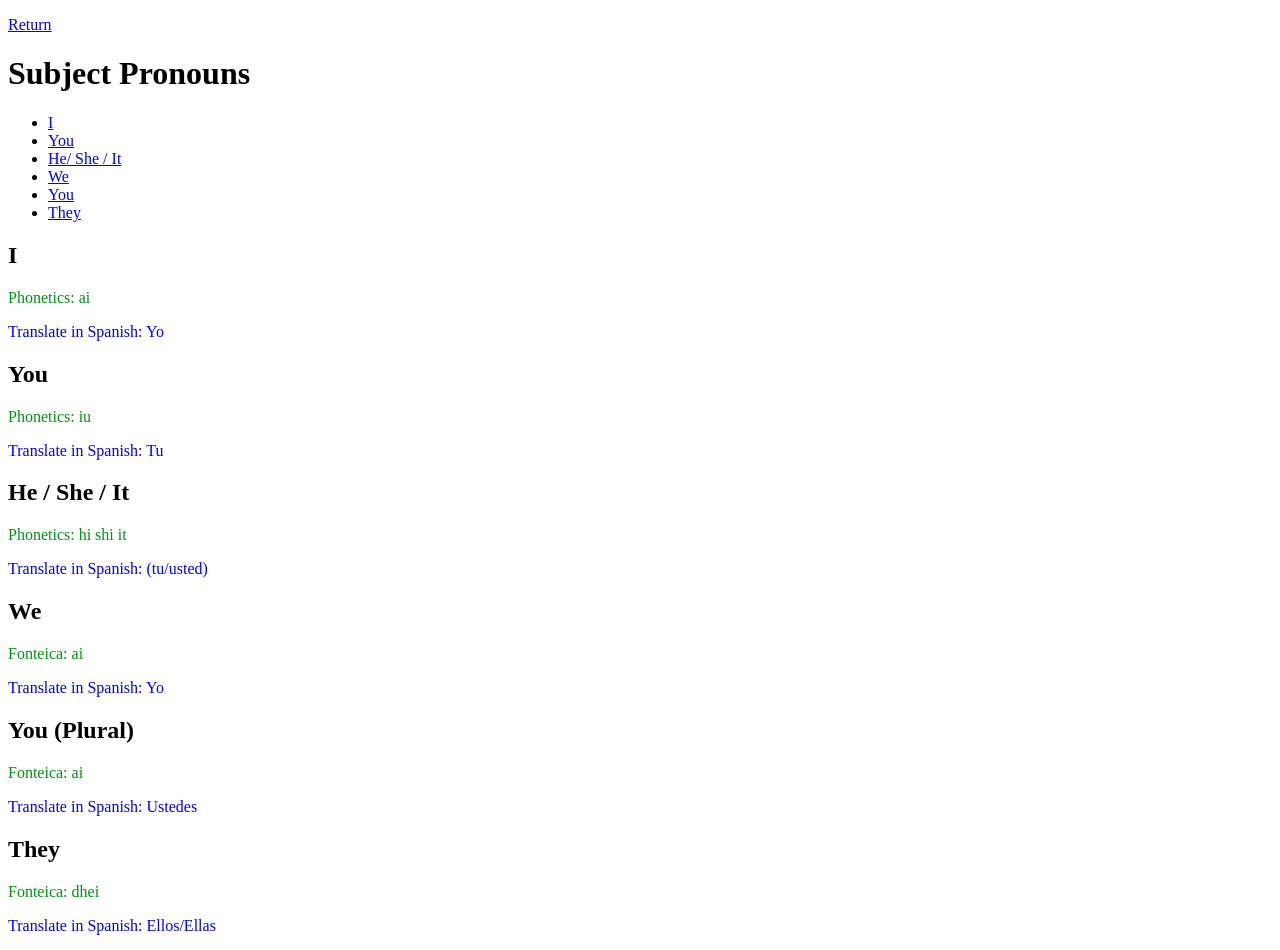
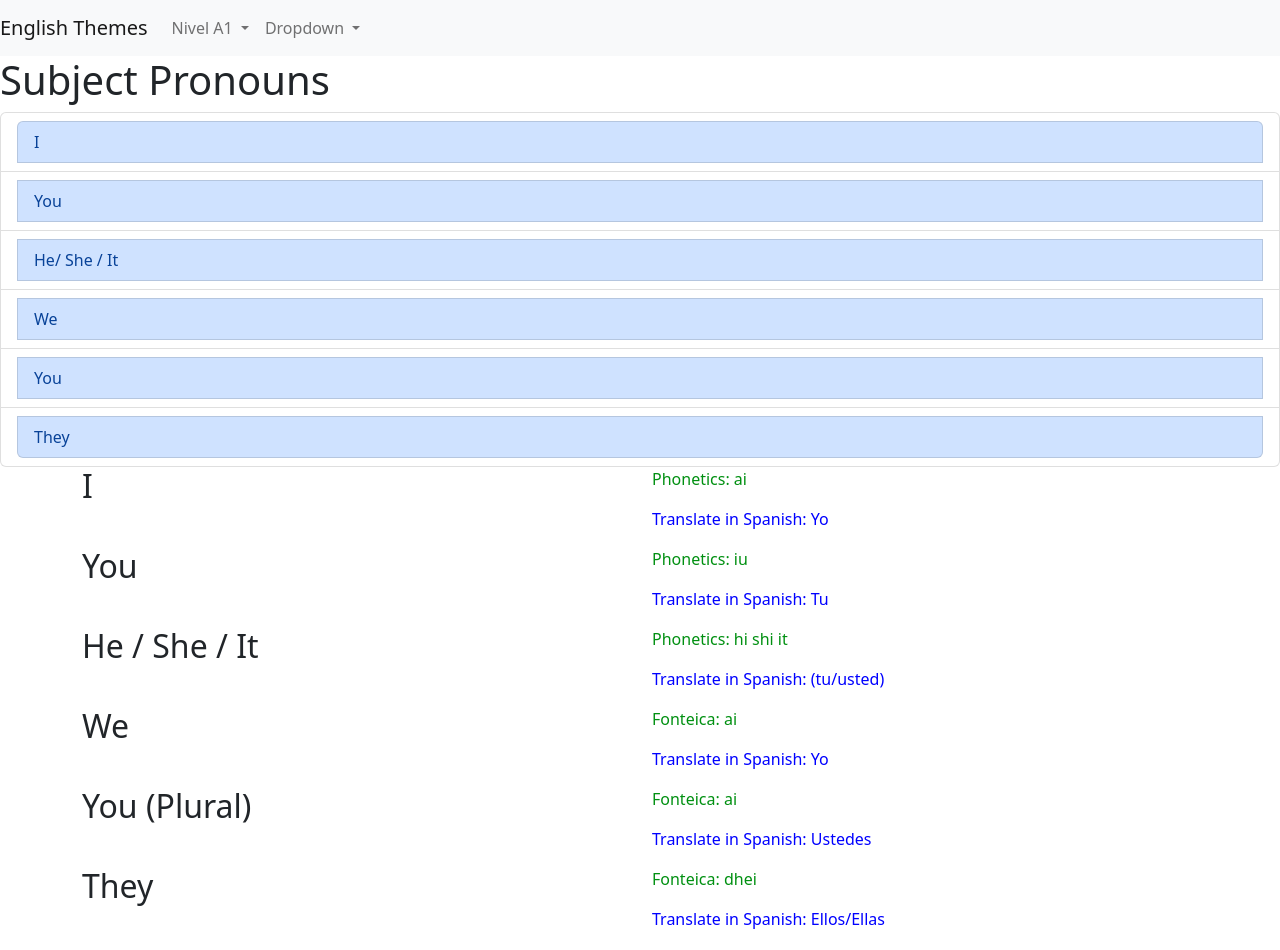
Before and after one commit to artreysan/classOfEnglish, a plain HTML site: page src/subjectPronouns.html in a window 1280 px wide. Drawn offline with nearby package versions, Linux system fonts and the light colour scheme.

Commit message:
style whit bootstrap

```diff
--- a/src/subjectPronouns.html
+++ b/src/subjectPronouns.html
@@ -5,48 +5,118 @@
     <meta http-equiv="X-UA-Compatible" content="IE=edge">
     <meta name="viewport" content="width=device-width, initial-scale=1.0">
     <link rel="stylesheet" href="styles.css">
+    <!-- CSS only -->
+    <link href="https://cdn.jsdelivr.net/npm/bootstrap@5.2.0/dist/css/bootstrap.min.css" rel="stylesheet" integrity="sha384-gH2yIJqKdNHPEq0n4Mqa/HGKIhSkIHeL5AyhkYV8i59U5AR6csBvApHHNl/vI1Bx" crossorigin="anonymous">
     <title>Subject Pronouns</title>
 </head>
 <body>
-    <p><a href="./index.htm">Return</a></p>
+
+    <nav class="navbar navbar-expand-lg navbar-light bg-light">
+        <a class="navbar-brand" href="./index.htm">English Themes</a>
+        <button class="navbar-toggler" type="button" data-toggle="collapse" data-target="#navbarSupportedContent" aria-controls="navbarSupportedContent" aria-expanded="false" aria-label="Toggle navigation">
+          <span class="navbar-toggler-icon"></span>
+        </button>
+
+        <div class="collapse navbar-collapse" id="navbarSupportedContent">
+            <ul class="navbar-nav mr-auto">
+                <li class="nav-item dropdown">
+                    <a class="nav-link dropdown-toggle" href="#" id="navbarDropdown"
+                        role="button" data-toggle="dropdown" aria-haspopup="true" aria-expanded="false">
+                    Nivel A1
+                    </a>
+                    <div class="dropdown-menu" aria-labelledby="navbarDropdown">
+                        <a class="dropdown-item" href="#">Vocabulary</a>
+                        <a class="dropdown-item" href="#">Speaking</a>
+                        <a class="dropdown-item" href="#">Listening</a>
+                        <a class="dropdown-item" href="#">Grammar</a>
+                        <a class="dropdown-item" href="#">Pronunciation</a>
+                    </div>
+                </li>
+
+                <li class="nav-item dropdown">
+                    <a class="nav-link dropdown-toggle" href="#" id="navbarDropdown" role="button" data-toggle="dropdown" aria-haspopup="true" aria-expanded="false">
+                      Dropdown
+                    </a>
+                    <div class="dropdown-menu" aria-labelledby="navbarDropdown">
+                      <a class="dropdown-item" href="#">Action</a>
+                      <a class="dropdown-item" href="#">Another action</a>
+                      <div class="dropdown-divider"></div>
+                      <a class="dropdown-item" href="#">Something else here</a>
+                    </div>
+                  </li>
+            </ul>
+        </div>
+      </nav>
+
+
     <h1>Subject Pronouns</h1>
-    <ul>
-        <li><a href="#theme1">I</a></li>
-        <li><a href="#theme2">You</a></li>
-        <li><a href="#theme3">He/ She / It</a></li>
-        <li><a href="#theme4">We</a></li>
-        <li><a href="#theme5">You</a></li>
-        <li><a href="#theme6">They</a></li>
+
+
+    <ul class="list-group">
+        <li class="list-group-item"><a href="#theme1" class="list-group-item list-group-item-action list-group-item-primary">I</a></li>
+        <li class="list-group-item"><a href="#theme2" class="list-group-item list-group-item-action list-group-item-primary">You</a></li>
+        <li class="list-group-item"><a href="#theme3" class="list-group-item list-group-item-action list-group-item-primary">He/ She / It</a></li>
+        <li class="list-group-item"><a href="#theme4" class="list-group-item list-group-item-action list-group-item-primary">We</a></li>
+        <li class="list-group-item"><a href="#theme5" class="list-group-item list-group-item-action list-group-item-primary">You</a></li>
+        <li class="list-group-item"><a href="#theme6" class="list-group-item list-group-item-action list-group-item-primary">They</a></li>
     </ul>
-    <div>
+    <div class="container">
+        <div class="row">
+            <div class="col">
                 <h2 id="theme1">I</h2>
+            </div>
+            <div class="col">
                 <p class="phonetics">Phonetics: ai</p>
                 <p class="translation">Translate in Spanish: Yo</p>
             </div>
-    <div>
+        </div>
+        <div class="row">
+            <div class="col">
                 <h2 id="theme2">You</h2>
+            </div>
+            <div class="col">
                 <p class="phonetics">Phonetics: iu</p>
                 <p class="translation">Translate in Spanish: Tu</p>
             </div>
-    <div>
+        </div>
+        <div class="row">
+            <div class="col">
                 <h2 id="theme3">He / She / It</h2>
+            </div>
+            <div class="col">
                 <p class="phonetics">Phonetics: hi shi it</p>
                 <p class="translation">Translate in Spanish: (tu/usted)</p>
             </div>
-    <div>
+        </div>
+        <div class="row">
+            <div class="col">
                 <h2 id="theme4">We</h2>
+            </div>
+            <div class="col">
                 <p class="phonetics">Fonteica: ai</p>
                 <p class="translation">Translate in Spanish: Yo</p>
             </div>
-    <div>
+        </div>
+        <div class="row">
+            <div class="col">
                 <h2 id="theme5">You (Plural)</h2>
+            </div>
+            <div class="col">
                 <p class="phonetics">Fonteica: ai</p>
                 <p class="translation">Translate in Spanish: Ustedes</p>
             </div>
-    <div>
+        </div>
+        <div class="row">
+            <div class="col">
                 <h2 id="theme6">They</h2>
+            </div>
+            <div class="col">
                 <p class="phonetics">Fonteica: dhei</p>
                 <p class="translation">Translate in Spanish: Ellos/Ellas</p>
             </div>
+        </div>
+    </div>
+    <!-- JavaScript Bundle with Popper -->
+    <script src="https://cdn.jsdelivr.net/npm/bootstrap@5.2.0/dist/js/bootstrap
 </body>
 </html>
```
Lines whose indentation alone changed are shown as unchanged.
